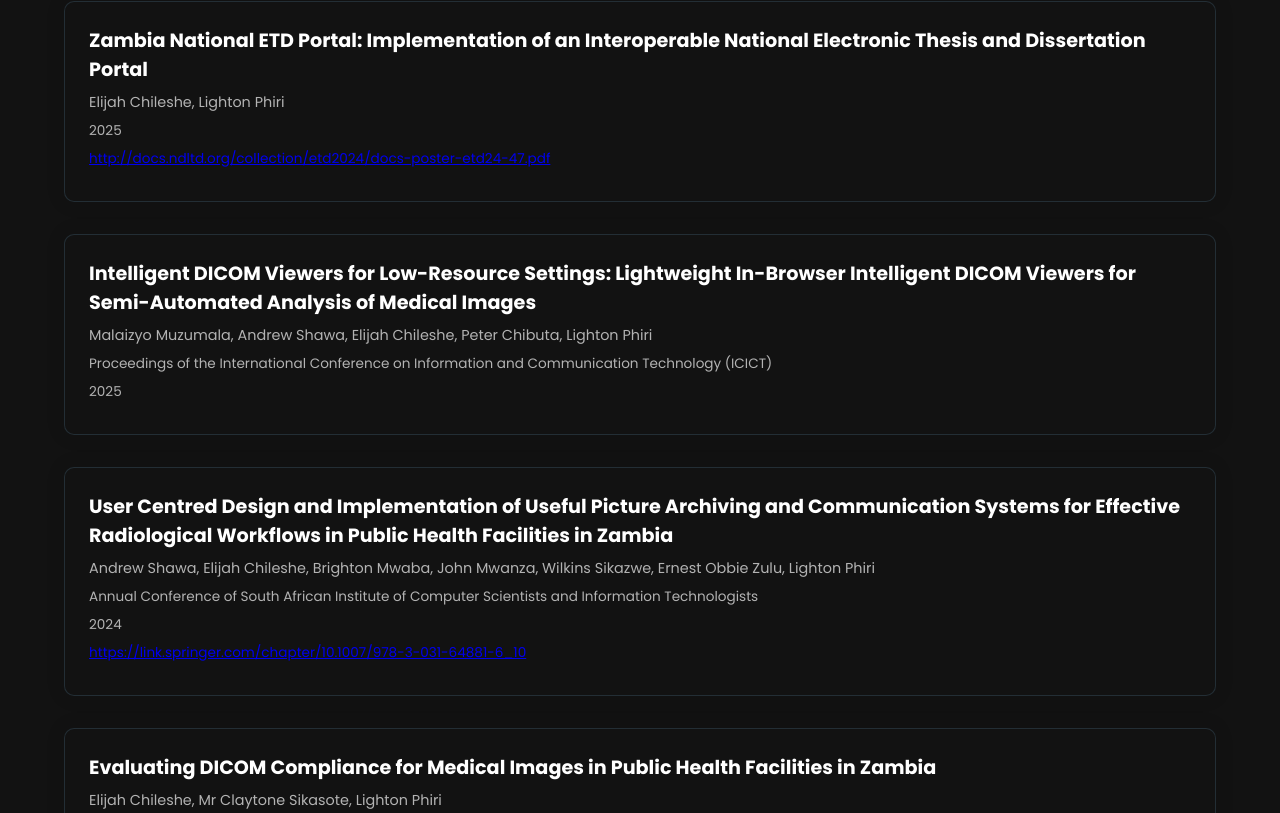
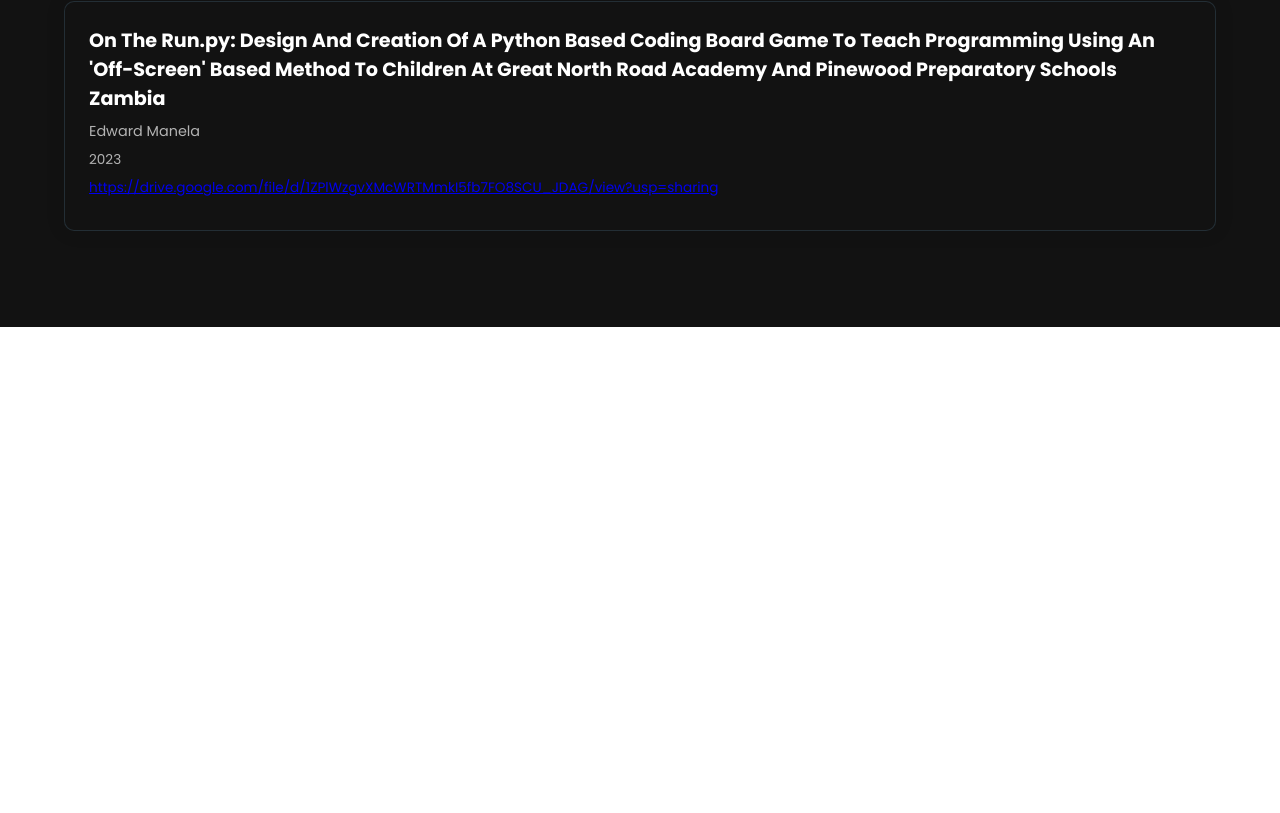
Before and after one commit to Edward-Manela-jr/About-Me, a React (Create React App) app: page /publications in a window 1280 px wide. Shown: the part 267-1080 px from the top of the page. After the commit the page ends 800 px from the top, so only its background shows below. Built offline with nearby package versions, Linux system fonts and the light colour scheme.

Commit message:
added a project

```diff
--- a/src/data/constants.js
+++ b/src/data/constants.js
@@ -280,61 +280,63 @@ export const Bio = {
     },
   ];
 
+
+// Publications data
   export const publications = [
     {
       id: 1,
-      title: "Zambia National ETD Portal: Implementation of an Interoperable National Electronic Thesis and Dissertation Portal",
-      authors: "Elijah Chileshe, Lighton Phiri",
+      title: "On The Run.py: Design And Creation Of A Python Based Coding Board Game To Teach Programming Using An 'Off-Screen' Based Method To Children At Great North Road Academy And Pinewood Preparatory Schools Zambia",
+      authors: "Edward Manela",
       journal: "",
-      year: "2025",
-      doi: "",
-      link: "http://docs.ndltd.org/collection/etd2024/docs-poster-etd24-47.pdf"
-    },
-    {
-      id: 2,
-      title: "Intelligent DICOM Viewers for Low-Resource Settings: Lightweight In-Browser Intelligent DICOM Viewers for Semi-Automated Analysis of Medical Images",
-      authors: "Malaizyo Muzumala, Andrew Shawa, Elijah Chileshe, Peter Chibuta, Lighton Phiri",
-      journal: "Proceedings of the International Conference on Information and Communication Technology (ICICT)",
-      year: "2025",
-      doi: "",
-      link: ""
-    },
-    {
-      id: 3,
-      title: "User Centred Design and Implementation of Useful Picture Archiving and Communication Systems for Effective Radiological Workflows in Public Health Facilities in Zambia",
-      authors: "Andrew Shawa, Elijah Chileshe, Brighton Mwaba, John Mwanza, Wilkins Sikazwe, Ernest Obbie Zulu, Lighton Phiri",
-      journal: "Annual Conference of South African Institute of Computer Scientists and Information Technologists",
-      year: "2024",
-      doi: "",
-      link: "https://link.springer.com/chapter/10.1007/978-3-031-64881-6_10"
-    },
-    {
-      id: 4,
-      title: "Evaluating DICOM Compliance for Medical Images in Public Health Facilities in Zambia",
-      authors: "Elijah Chileshe, Mr Claytone Sikasote, Lighton Phiri",
-      journal: "",
-      year: "2024",
-      doi: "",
-      link: "https://datalab.unza.zm/sites/default/files/2024-06/etds-datalab24-pdip-dissertation-elijah_chileshe.pdf"
-    },
-    {
-      id: 5,
-      title: "Large-scale analysis of medical image metadata",
-      authors: "Elijah Chileshe, Lighton Phiri",
-      journal: "Proceedings of International Conference for ICT (ICICT)-Zambia",
       year: "2023",
       doi: "",
-      link: "https://ictjournal.icict.org.zm/index.php/icict/article/view/277"
+      link: "https://drive.google.com/file/d/1ZPlWzgvXMcWRTMmkI5fb7FO8SCU_JDAG/view?usp=sharing"
     },
-    {
-      id: 6,
-      title: "Effective Tools for Self-Archiving in Institutional Repositories",
-      authors: "Trey Chakulya, Elijah Chileshe, Sharon Kangwa, Royce Mwanza, Victor Mwelwa",
-      journal: "University of Zambia",
-      year: "2021",
-      doi: "",
-      link: ""
-    }
+    // {
+    //   id: 2,
+    //   title: "Intelligent DICOM Viewers for Low-Resource Settings: Lightweight In-Browser Intelligent DICOM Viewers for Semi-Automated Analysis of Medical Images",
+    //   authors: "Malaizyo Muzumala, Andrew Shawa, Elijah Chileshe, Peter Chibuta, Lighton Phiri",
+    //   journal: "Proceedings of the International Conference on Information and Communication Technology (ICICT)",
+    //   year: "2025",
+    //   doi: "",
+    //   link: ""
+    // },
+    // {
+    //   id: 3,
+    //   title: "User Centred Design and Implementation of Useful Picture Archiving and Communication Systems for Effective Radiological Workflows in Public Health Facilities in Zambia",
+    //   authors: "Andrew Shawa, Elijah Chileshe, Brighton Mwaba, John Mwanza, Wilkins Sikazwe, Ernest Obbie Zulu, Lighton Phiri",
+    //   journal: "Annual Conference of South African Institute of Computer Scientists and Information Technologists",
+    //   year: "2024",
+    //   doi: "",
+    //   link: "https://link.springer.com/chapter/10.1007/978-3-031-64881-6_10"
+    // },
+    // {
+    //   id: 4,
+    //   title: "Evaluating DICOM Compliance for Medical Images in Public Health Facilities in Zambia",
+    //   authors: "Elijah Chileshe, Mr Claytone Sikasote, Lighton Phiri",
+    //   journal: "",
+    //   year: "2024",
+    //   doi: "",
+    //   link: "https://datalab.unza.zm/sites/default/files/2024-06/etds-datalab24-pdip-dissertation-elijah_chileshe.pdf"
+    // },
+    // {
+    //   id: 5,
+    //   title: "Large-scale analysis of medical image metadata",
+    //   authors: "Elijah Chileshe, Lighton Phiri",
+    //   journal: "Proceedings of International Conference for ICT (ICICT)-Zambia",
+    //   year: "2023",
+    //   doi: "",
+    //   link: "https://ictjournal.icict.org.zm/index.php/icict/article/view/277"
+    // },
+    // {
+    //   id: 6,
+    //   title: "Effective Tools for Self-Archiving in Institutional Repositories",
+    //   authors: "Trey Chakulya, Elijah Chileshe, Sharon Kangwa, Royce Mwanza, Victor Mwelwa",
+    //   journal: "University of Zambia",
+    //   year: "2021",
+    //   doi: "",
+    //   link: ""
+    // }
   ];
 
   export const experiences = [
```
